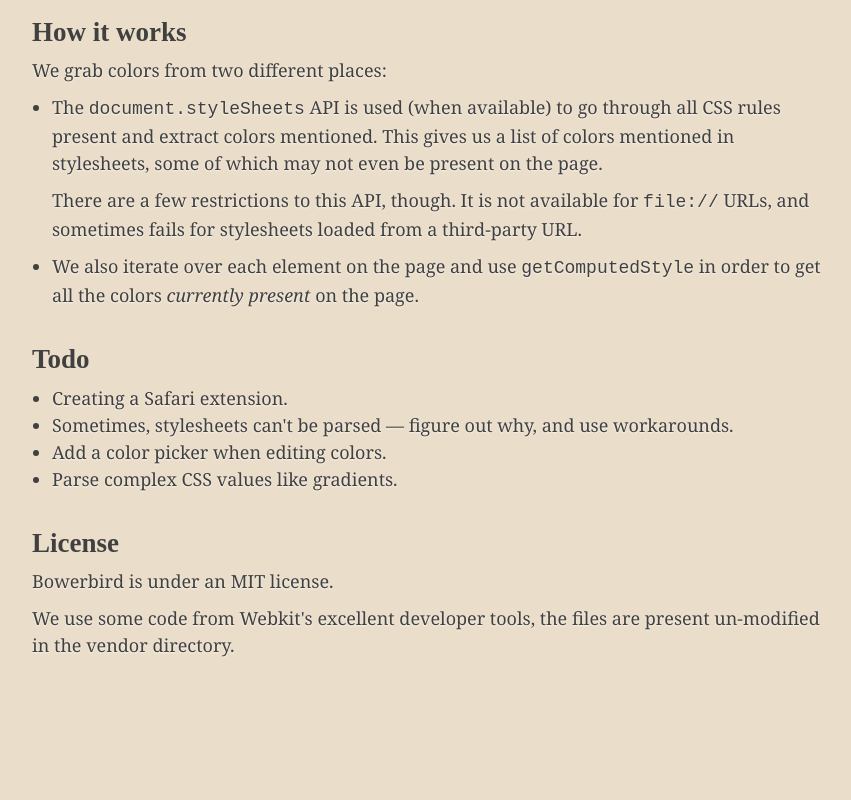
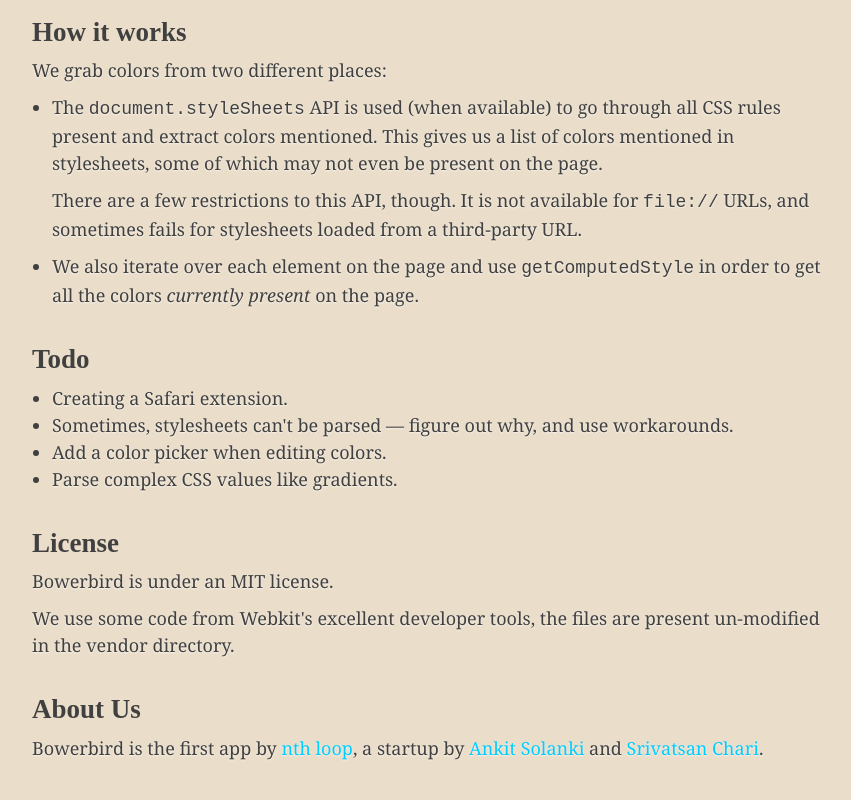
Before and after one commit to nthloop/bowerbird, a plain HTML site: page index.html in a window 1280 px wide. Shown: the part 709-1509 px from the top of the page, without its empty margins (208-1059 px from the left). Before the commit the page ends 1418 px from the top, so only its background shows below. Drawn offline with Linux system fonts and the light colour scheme; a web font is replaced by a local one.

Commit message:
Adding an about section to the page

```diff
--- a/index.html
+++ b/index.html
@@ -90,6 +90,12 @@ h2.wood { color: #fff; padding: 32px 0 50px 145px; margin-bottom: -5px; backgrou
     <p>We use some code from Webkit's excellent developer tools, the files are
     present un-modified in the vendor directory.</p>
 
+    <h2>About Us</h2>
+    <p>Bowerbird is the first app by <a href="http://nthloop.com">nth
+    loop</a>, a startup by <a href="http://ankitsolanki.com">Ankit
+    Solanki</a> and <a href="http://xrivatsan.com">Srivatsan
+    Chari</a>.</p>
+
   </section>
 
   </div>
```
